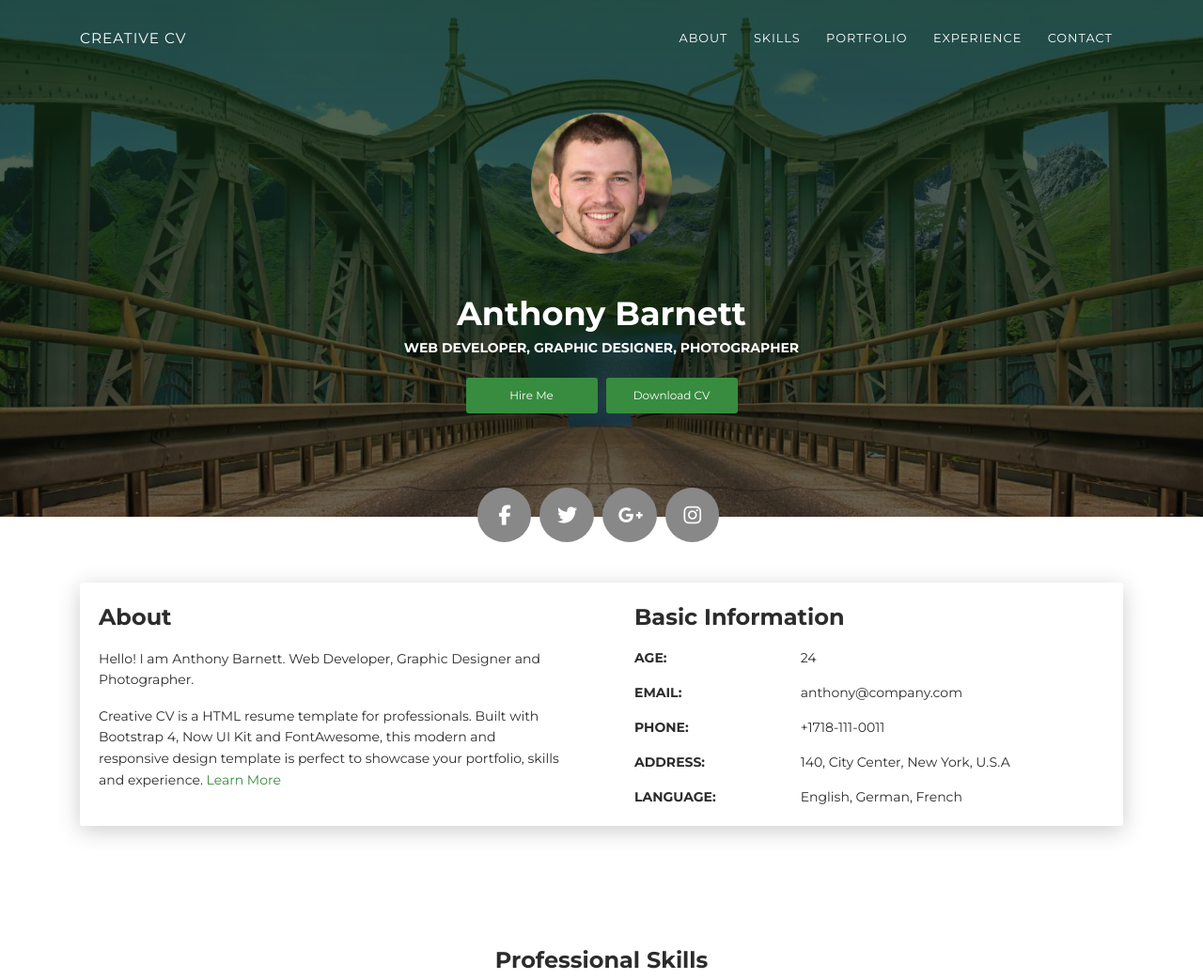
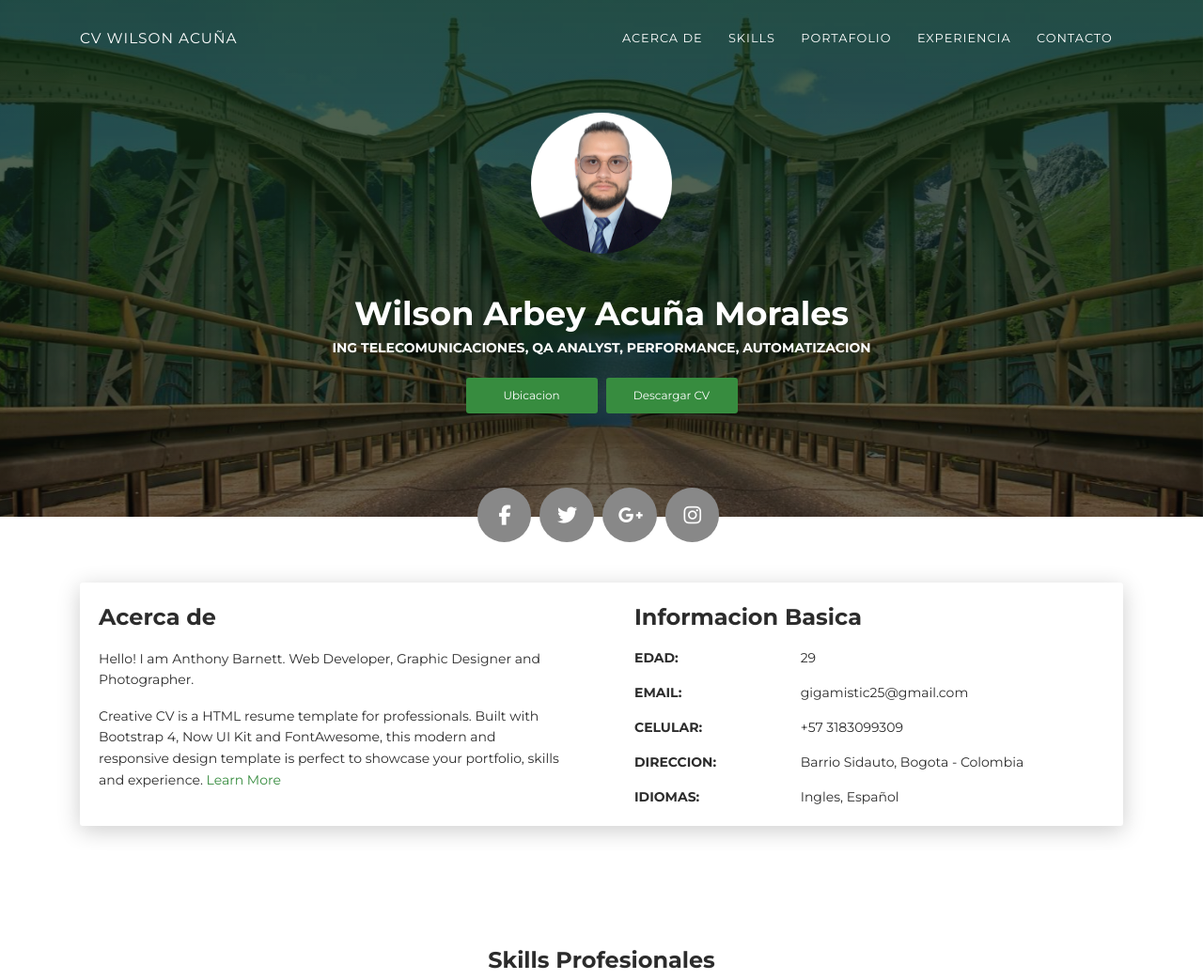
Before and after one commit to Willy1969-dev/CV_WILSON_ACUNA, a plain HTML site: page index.html in a window 1280 px wide. Shown: the top 1043 px of the page at 94% size. Drawn offline with Linux system fonts and the light colour scheme.

Commit message:
Update CV #1

```diff
--- a/index.html
+++ b/index.html
@@ -1,5 +1,5 @@
 <!DOCTYPE html>
-<html lang="en-US">
+<html lang="es-CO">
   <head>
     <meta charset="UTF-8">
     <meta http-equiv="X-UA-Compatible" content="IE=edge">
@@ -24,16 +24,16 @@
       <div class="profile-page sidebar-collapse">
         <nav class="navbar navbar-expand-lg fixed-top navbar-transparent bg-primary" color-on-scroll="400">
           <div class="container">
-            <div class="navbar-translate"><a class="navbar-brand" href="#" rel="tooltip">Creative CV</a>
+            <div class="navbar-translate"><a class="navbar-brand" href="#" rel="tooltip">CV Wilson Acuña</a>
               <button class="navbar-toggler navbar-toggler" type="button" data-toggle="collapse" data-target="#navigation" aria-controls="navigation" aria-expanded="false" aria-label="Toggle navigation"><span class="navbar-toggler-bar bar1"></span><span class="navbar-toggler-bar bar2"></span><span class="navbar-toggler-bar bar3"></span></button>
             </div>
             <div class="collapse navbar-collapse justify-content-end" id="navigation">
               <ul class="navbar-nav">
-                <li class="nav-item"><a class="nav-link smooth-scroll" href="#about">About</a></li>
+                <li class="nav-item"><a class="nav-link smooth-scroll" href="#about">Acerca de</a></li>
                 <li class="nav-item"><a class="nav-link smooth-scroll" href="#skill">Skills</a></li>
-                <li class="nav-item"><a class="nav-link smooth-scroll" href="#portfolio">Portfolio</a></li>
-                <li class="nav-item"><a class="nav-link smooth-scroll" href="#experience">Experience</a></li>
-                <li class="nav-item"><a class="nav-link smooth-scroll" href="#contact">Contact</a></li>
+                <li class="nav-item"><a class="nav-link smooth-scroll" href="#portfolio">Portafolio</a></li>
+                <li class="nav-item"><a class="nav-link smooth-scroll" href="#experience">Experiencia</a></li>
+                <li class="nav-item"><a class="nav-link smooth-scroll" href="#contact">Contacto</a></li>
               </ul>
             </div>
           </div>
@@ -48,9 +48,9 @@
       <div class="page-header-image" data-parallax="true" style="background-image: url('images/cc-bg-1.jpg')"></div>
       <div class="container">
         <div class="content-center">
-          <div class="cc-profile-image"><a href="#"><img src="images/anthony.jpg" alt="Image"/></a></div>
-          <div class="h2 title">Anthony Barnett</div>
-          <p class="category text-white">Web Developer, Graphic Designer,  Photographer</p><a class="btn btn-primary smooth-scroll mr-2" href="#contact" data-aos="zoom-in" data-aos-anchor="data-aos-anchor">Hire Me</a><a class="btn btn-primary" href="#" data-aos="zoom-in" data-aos-anchor="data-aos-anchor">Download CV</a>
+          <div class="cc-profile-image"><a href="#"><img src="images/Willy.jpg" alt="Image"/></a></div>
+          <div class="h2 title">Wilson Arbey Acuña Morales</div>
+          <p class="category text-white">Ing Telecomunicaciones, QA Analyst,  Performance, Automatizacion</p><a class="btn btn-primary smooth-scroll mr-2" href="#contact" data-aos="zoom-in" data-aos-anchor="data-aos-anchor">Ubicacion</a><a class="btn btn-primary" href="#" data-aos="zoom-in" data-aos-anchor="data-aos-anchor">Descargar CV</a>
         </div>
       </div>
       <div class="section">
@@ -67,33 +67,33 @@
       <div class="row">
         <div class="col-lg-6 col-md-12">
           <div class="card-body">
-            <div class="h4 mt-0 title">About</div>
+            <div class="h4 mt-0 title">Acerca de</div>
             <p>Hello! I am Anthony Barnett. Web Developer, Graphic Designer and Photographer.</p>
             <p>Creative CV is a HTML resume template for professionals. Built with Bootstrap 4, Now UI Kit and FontAwesome, this modern and responsive design template is perfect to showcase your portfolio, skills and experience. <a href="https://templateflip.com/templates/creative-cv/" target="_blank">Learn More</a></p>
           </div>
         </div>
         <div class="col-lg-6 col-md-12">
           <div class="card-body">
-            <div class="h4 mt-0 title">Basic Information</div>
+            <div class="h4 mt-0 title">Informacion Basica</div>
             <div class="row">
-              <div class="col-sm-4"><strong class="text-uppercase">Age:</strong></div>
-              <div class="col-sm-8">24</div>
+              <div class="col-sm-4"><strong class="text-uppercase">Edad:</strong></div>
+              <div class="col-sm-8">29</div>
             </div>
             <div class="row mt-3">
               <div class="col-sm-4"><strong class="text-uppercase">Email:</strong></div>
-              <div class="col-sm-8">anthony@company.com</div>
+              <div class="col-sm-8">gigamistic25@gmail.com</div>
             </div>
             <div class="row mt-3">
-              <div class="col-sm-4"><strong class="text-uppercase">Phone:</strong></div>
-              <div class="col-sm-8">+1718-111-0011</div>
+              <div class="col-sm-4"><strong class="text-uppercase">Celular:</strong></div>
+              <div class="col-sm-8">+57 3183099309</div>
             </div>
             <div class="row mt-3">
-              <div class="col-sm-4"><strong class="text-uppercase">Address:</strong></div>
-              <div class="col-sm-8">140, City Center, New York, U.S.A</div>
+              <div class="col-sm-4"><strong class="text-uppercase">Direccion:</strong></div>
+              <div class="col-sm-8">Barrio Sidauto, Bogota - Colombia</div>
             </div>
             <div class="row mt-3">
-              <div class="col-sm-4"><strong class="text-uppercase">Language:</strong></div>
-              <div class="col-sm-8">English, German, French</div>
+              <div class="col-sm-4"><strong class="text-uppercase">Idiomas:</strong></div>
+              <div class="col-sm-8">Ingles, Español</div>
             </div>
           </div>
         </div>
@@ -103,7 +103,7 @@
 </div>
 <div class="section" id="skill">
   <div class="container">
-    <div class="h4 text-center mb-4 title">Professional Skills</div>
+    <div class="h4 text-center mb-4 title">Skills Profesionales</div>
     <div class="card" data-aos="fade-up" data-aos-anchor-placement="top-bottom">
       <div class="card-body">
         <div class="row">
@@ -162,7 +162,7 @@
   <div class="container">
     <div class="row">
       <div class="col-md-6 ml-auto mr-auto">
-        <div class="h4 text-center mb-4 title">Portfolio</div>
+        <div class="h4 text-center mb-4 title">Portafolio</div>
         <div class="nav-align-center">
           <ul class="nav nav-pills nav-pills-primary" role="tablist">
             <li class="nav-item"><a class="nav-link active" data-toggle="tab" href="#web-development" role="tablist"><i class="fa fa-laptop" aria-hidden="true"></i></a></li>
@@ -292,7 +292,7 @@
 </div>
 <div class="section" id="experience">
   <div class="container cc-experience">
-    <div class="h4 text-center mb-4 title">Work Experience</div>
+    <div class="h4 text-center mb-4 title">Experiencia Laboral</div>
     <div class="card">
       <div class="row">
         <div class="col-md-3 bg-primary" data-aos="fade-right" data-aos-offset="50" data-aos-duration="500">
@@ -345,7 +345,7 @@
 </div>
 <div class="section">
   <div class="container cc-education">
-    <div class="h4 text-center mb-4 title">Education</div>
+    <div class="h4 text-center mb-4 title">Educacion</div>
     <div class="card">
       <div class="row">
         <div class="col-md-3 bg-primary" data-aos="fade-right" data-aos-offset="50" data-aos-duration="500">
@@ -401,7 +401,7 @@
 </div>
 <div class="section" id="reference">
   <div class="container cc-reference">
-    <div class="h4 mb-4 text-center title">References</div>
+    <div class="h4 mb-4 text-center title">Referencias</div>
     <div class="card" data-aos="zoom-in">
       <div class="carousel slide" id="cc-Indicators" data-ride="carousel">
         <ol class="carousel-indicators">
@@ -455,43 +455,51 @@
         <div class="row">
           <div class="col-md-9">
             <div class="card mb-0" data-aos="zoom-in">
-              <div class="h4 text-center title">Contact Me</div>
+              <div class="h4 text-center title">Contacto</div>
               <div class="row">
                 <div class="col-md-6">
                   <div class="card-body">
                     <form action="https://formspree.io/your@email.com" method="POST">
-                      <div class="p pb-3"><strong>Feel free to contact me </strong></div>
+                      <div class="p pb-3"><strong>Informacion</strong></div>
                       <div class="row mb-3">
                         <div class="col">
                           <div class="input-group"><span class="input-group-addon"><i class="fa fa-user-circle"></i></span>
-                            <input class="form-control" type="text" name="name" placeholder="Name" required="required"/>
+                              <label>
+                                  <input class="form-control" type="text" name="name" placeholder="Name" required="required"/>
+                              </label>
                           </div>
                         </div>
                       </div>
                       <div class="row mb-3">
                         <div class="col">
                           <div class="input-group"><span class="input-group-addon"><i class="fa fa-file-text"></i></span>
-                            <input class="form-control" type="text" name="Subject" placeholder="Subject" required="required"/>
+                              <label>
+                                  <input class="form-control" type="text" name="Subject" placeholder="Subject" required="required"/>
+                              </label>
                           </div>
                         </div>
                       </div>
                       <div class="row mb-3">
                         <div class="col">
                           <div class="input-group"><span class="input-group-addon"><i class="fa fa-envelope"></i></span>
-                            <input class="form-control" type="email" name="_replyto" placeholder="E-mail" required="required"/>
+                              <label>
+                                  <input class="form-control" type="email" name="_replyto" placeholder="E-mail" required="required"/>
+                              </label>
                           </div>
                         </div>
                       </div>
                       <div class="row mb-3">
                         <div class="col">
                           <div class="form-group">
-                            <textarea class="form-control" name="message" placeholder="Your Message" required="required"></textarea>
+                              <label>
+                                  <textarea class="form-control" name="message" placeholder="Tu Mensaje" required="required"></textarea>
+                              </label>
                           </div>
                         </div>
                       </div>
                       <div class="row">
                         <div class="col">
-                          <button class="btn btn-primary" type="submit">Send</button>
+                          <button class="btn btn-primary" type="submit">Enviar</button>
                         </div>
                       </div>
                     </form>
@@ -499,12 +507,12 @@
                 </div>
                 <div class="col-md-6">
                   <div class="card-body">
-                    <p class="mb-0"><strong>Address </strong></p>
-                    <p class="pb-2">140, City Center, New York, U.S.A</p>
-                    <p class="mb-0"><strong>Phone</strong></p>
-                    <p class="pb-2">+1718-111-0011</p>
+                    <p class="mb-0"><strong>Direccion </strong></p>
+                    <p class="pb-2">Barrio Sidauto, Bogota - Colombia</p>
+                    <p class="mb-0"><strong>Celular</strong></p>
+                    <p class="pb-2">+57 3183099309</p>
                     <p class="mb-0"><strong>Email</strong></p>
-                    <p>anthony@company.com</p>
+                    <p>gigamistic25@gmail.com</p>
                   </div>
                 </div>
               </div>
```
Also changed, not shown: images/Willy.jpg (added), images/anthony.jpg (deleted).
